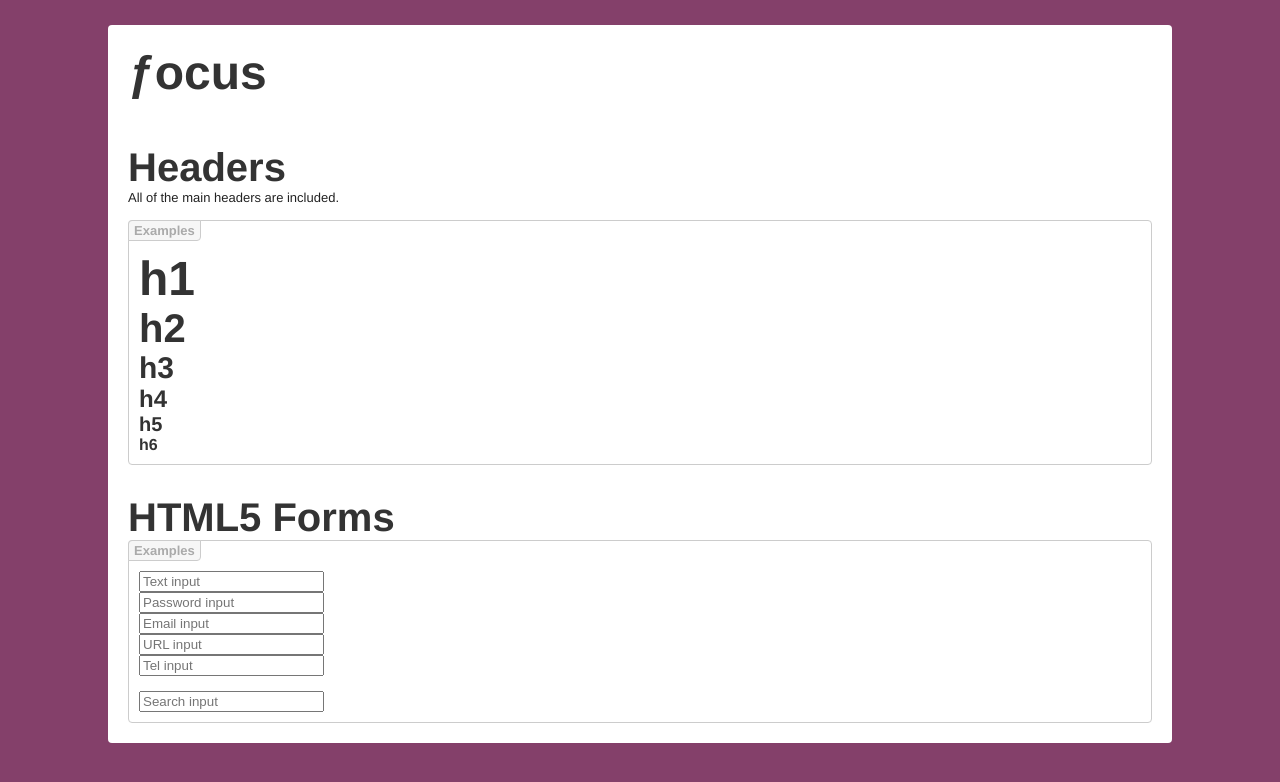
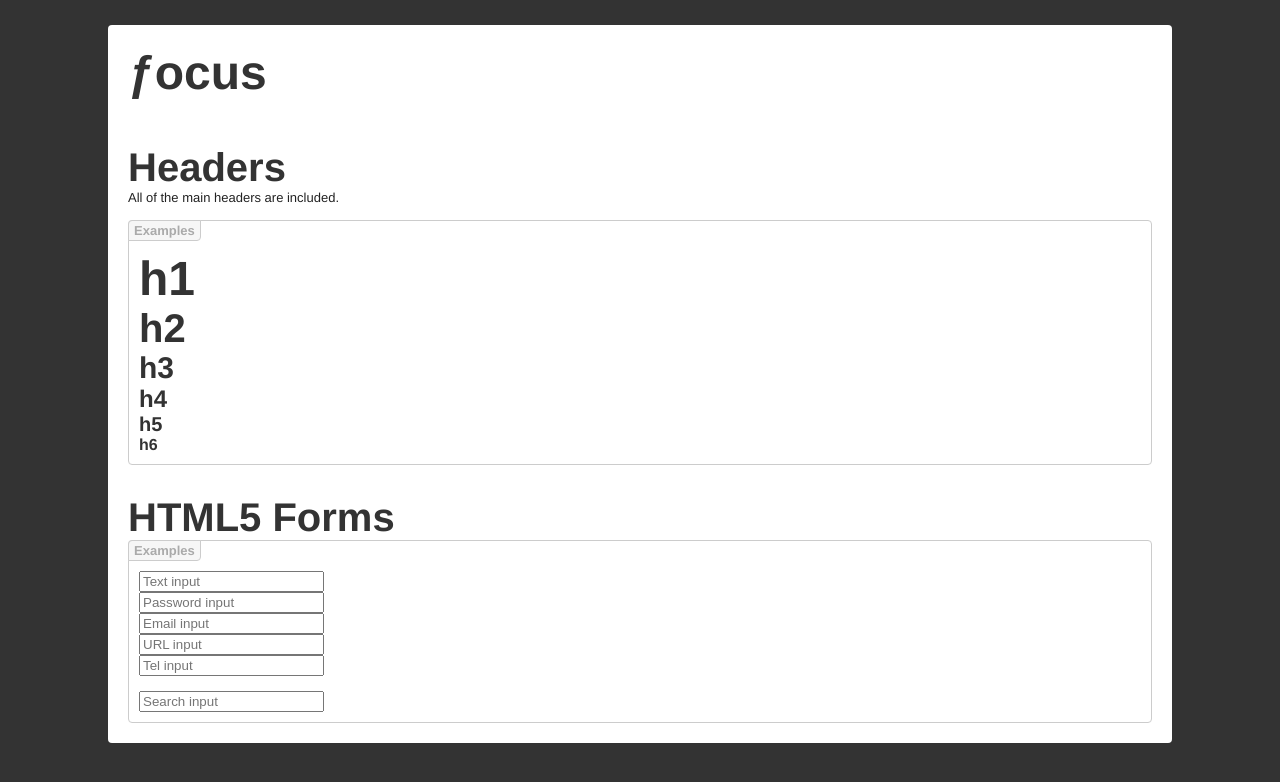
Before and after one commit to lukevers/focus, a plain HTML site: page index.html in a window 1280 px wide. Drawn offline with Linux system fonts and the light colour scheme.

Commit message:
Wrote a one-liner readme.
Also changed the gh-pages background color to gray.

```diff
--- a/index.css
+++ b/index.css
@@ -2,7 +2,7 @@
 /* CSS Document */
 
 body {
-	background-color: #84406A;
+	background-color: #333;
 }
 
 .wrap {
--- a/index.html
+++ b/index.html
@@ -3,6 +3,7 @@
 <head>
 	<link rel="stylesheet" href="focus.css"/>
     <link rel="stylesheet" href="index.css"/>
+    <title>Focus - Minimal, premade CSS for quickstarts.</title>
 </head>
 <body>
 	<div class="wrap">
```
Also changed, not shown: 1 other file.
